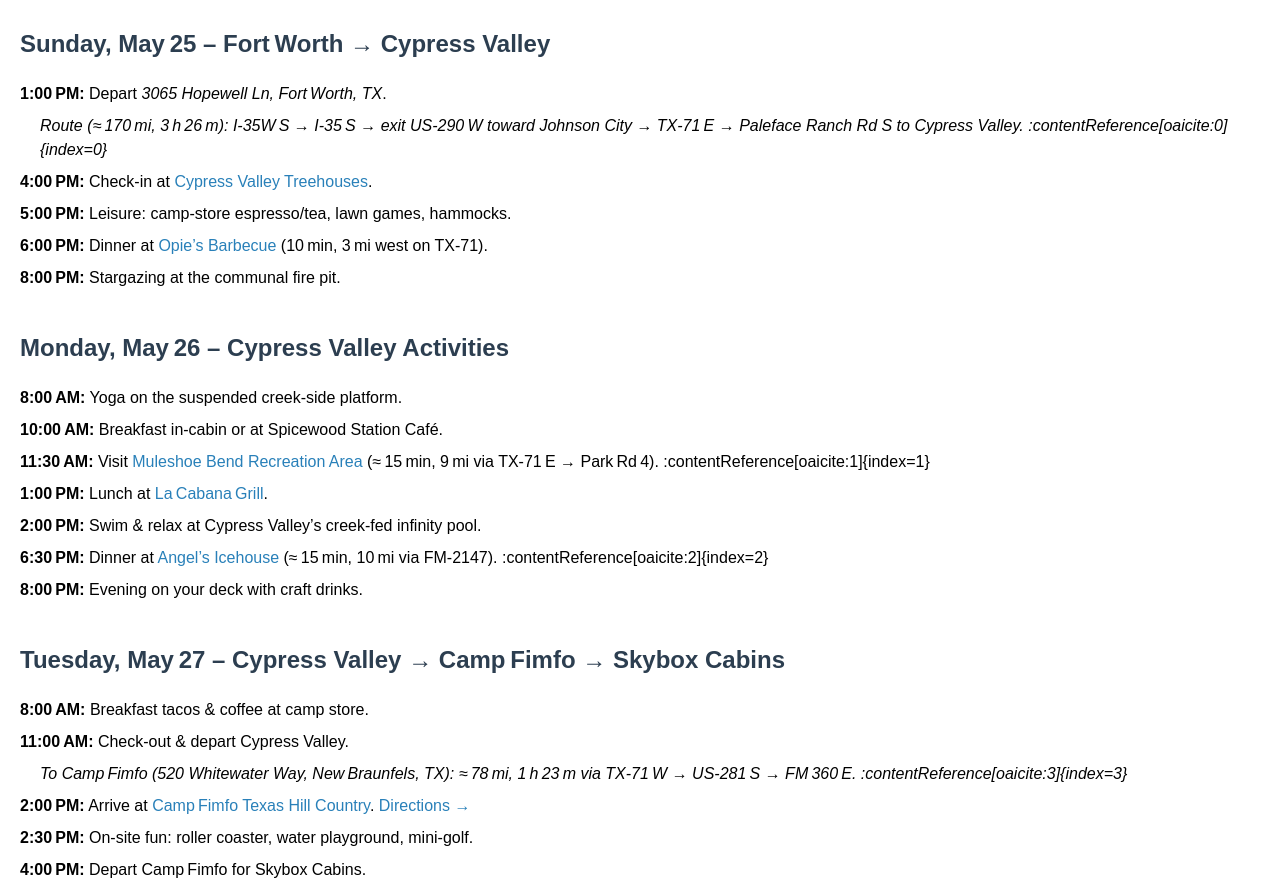
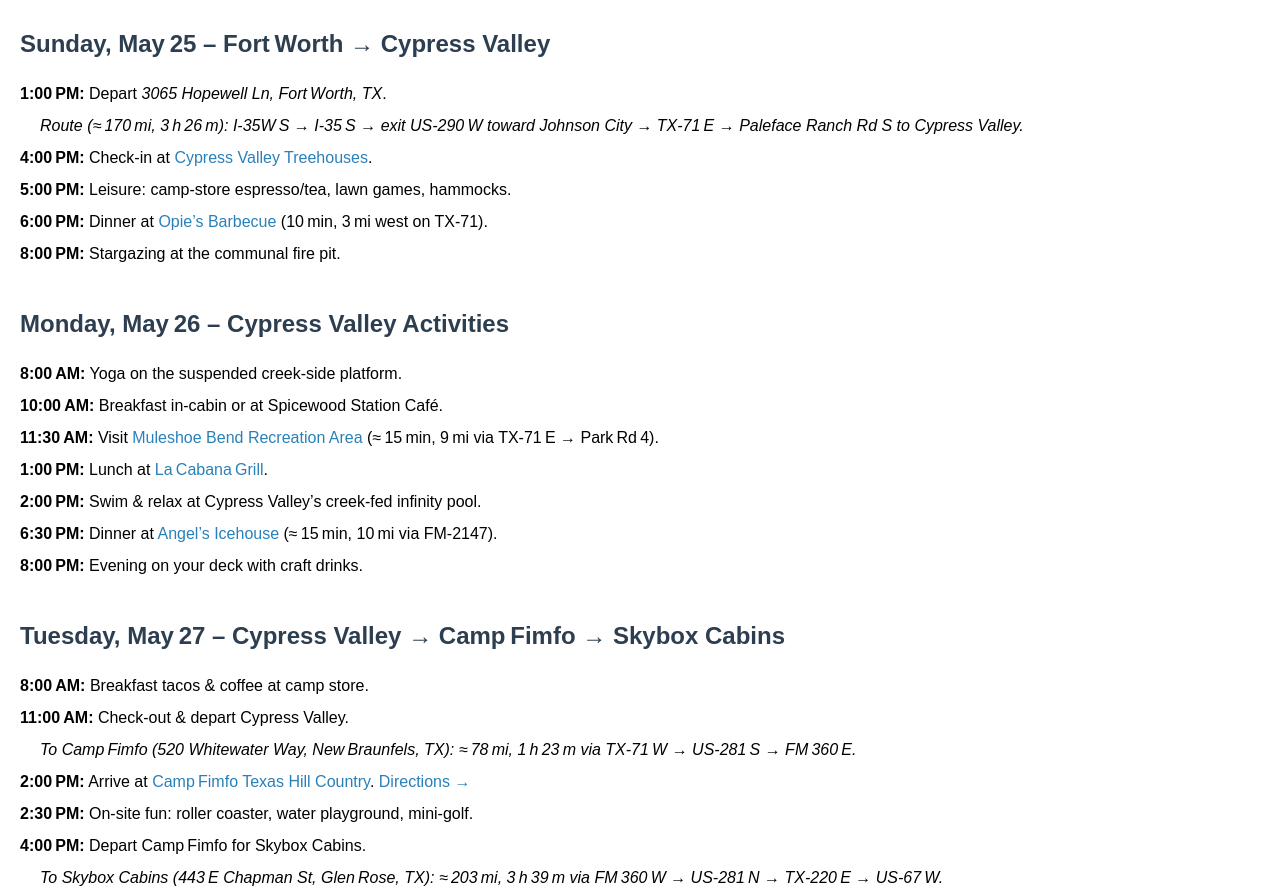
Before and after one commit to jeaton50/Vacation, a plain HTML site: page index.html in a window 1280 px wide. Shown: the part 65-953 px from the top of the page. Drawn offline with Linux system fonts and the light colour scheme.

Commit message:
Update index.html

```diff
--- a/index.html
+++ b/index.html
@@ -22,7 +22,7 @@
     <ul>
       <li><strong>1:00 PM:</strong> Depart <em>3065 Hopewell Ln, Fort Worth, TX</em>.</li>
       <li class="route">
-        Route (≈ 170 mi, 3 h 26 m): I‑35W S → I‑35 S → exit US‑290 W toward Johnson City → TX‑71 E → Paleface Ranch Rd S to Cypress Valley. :contentReference[oaicite:0]{index=0}
+        Route (≈ 170 mi, 3 h 26 m): I‑35W S → I‑35 S → exit US‑290 W toward Johnson City → TX‑71 E → Paleface Ranch Rd S to Cypress Valley.
       </li>
       <li><strong>4:00 PM:</strong> Check‑in at <a href="https://www.cypressvalley.com/" target="_blank">Cypress Valley Treehouses</a>.</li>
       <li><strong>5:00 PM:</strong> Leisure: camp‑store espresso/tea, lawn games, hammocks.</li>
@@ -36,10 +36,10 @@
     <ul>
       <li><strong>8:00 AM:</strong> Yoga on the suspended creek‑side platform.</li>
       <li><strong>10:00 AM:</strong> Breakfast in‑cabin or at Spicewood Station Café.</li>
-      <li><strong>11:30 AM:</strong> Visit <a href="https://lcraparks.com/parks/muleshoe-bend-recreation-area" target="_blank">Muleshoe Bend Recreation Area</a> (≈ 15 min, 9 mi via TX‑71 E → Park Rd 4). :contentReference[oaicite:1]{index=1}</li>
+      <li><strong>11:30 AM:</strong> Visit <a href="https://lcraparks.com/parks/muleshoe-bend-recreation-area" target="_blank">Muleshoe Bend Recreation Area</a> (≈ 15 min, 9 mi via TX‑71 E → Park Rd 4).
       <li><strong>1:00 PM:</strong> Lunch at <a href="https://www.lacabanaspicewood.com/" target="_blank">La Cabana Grill</a>.</li>
       <li><strong>2:00 PM:</strong> Swim & relax at Cypress Valley’s creek‑fed infinity pool.</li>
-      <li><strong>6:30 PM:</strong> Dinner at <a href="https://www.angelsicehouse.com/" target="_blank">Angel’s Icehouse</a> (≈ 15 min, 10 mi via FM‑2147). :contentReference[oaicite:2]{index=2}</li>
+      <li><strong>6:30 PM:</strong> Dinner at <a href="https://www.angelsicehouse.com/" target="_blank">Angel’s Icehouse</a> (≈ 15 min, 10 mi via FM‑2147).
       <li><strong>8:00 PM:</strong> Evening on your deck with craft drinks.</li>
     </ul>
   </div>
@@ -50,7 +50,7 @@
       <li><strong>8:00 AM:</strong> Breakfast tacos & coffee at camp store.</li>
       <li><strong>11:00 AM:</strong> Check‑out & depart Cypress Valley.</li>
       <li class="route">
-        To Camp Fimfo (520 Whitewater Way, New Braunfels, TX): ≈ 78 mi, 1 h 23 m via TX‑71 W → US‑281 S → FM 360 E. :contentReference[oaicite:3]{index=3}
+        To Camp Fimfo (520 Whitewater Way, New Braunfels, TX): ≈ 78 mi, 1 h 23 m via TX‑71 W → US‑281 S → FM 360 E.
       </li>
       <li><strong>2:00 PM:</strong> Arrive at <a href="https://www.campfimfo.com/" target="_blank">Camp Fimfo Texas Hill Country</a>.
         <a href="https://www.google.com/maps/dir/?api=1&destination=520+Whitewater+Way+New+Braunfels+TX+78132" target="_blank">Directions →</a>
@@ -58,7 +58,7 @@
       <li><strong>2:30 PM:</strong> On‑site fun: roller coaster, water playground, mini‑golf.</li>
       <li><strong>4:00 PM:</strong> Depart Camp Fimfo for Skybox Cabins.</li>
       <li class="route">
-        To Skybox Cabins (443 E Chapman St, Glen Rose, TX): ≈ 203 mi, 3 h 39 m via FM 360 W → US‑281 N → TX‑220 E → US‑67 W. :contentReference[oaicite:4]{index=4}
+        To Skybox Cabins (443 E Chapman St, Glen Rose, TX): ≈ 203 mi, 3 h 39 m via FM 360 W → US‑281 N → TX‑220 E → US‑67 W.
       </li>
       <li><strong>6:45 PM:</strong> Check‑in at <a href="https://www.skyboxcabins.com/" target="_blank">Skybox Cabins</a>.</li>
       <li><strong>6:50 PM:</strong> Dinner at <a href="https://www.tripadvisor.com/Restaurant_Review-g55902-d754419-Reviews-Loco_Coyote_Grill-Glen_Rose_Texas.html" target="_blank">Loco Coyote Grill</a> (≈ 5 min, 1 mi). :contentReference[oaicite:5]{index=5}</li>
@@ -84,7 +84,7 @@
       <li><strong>9:00 AM:</strong> Final cabin breakfast & pack.</li>
       <li><strong>11:00 AM:</strong> Check‑out & depart Glen Rose.</li>
       <li class="route">
-        Route home (≈ 56 mi, 54 m): US‑67 E → I‑20 W → I‑30 W → Riverside Blvd → local streets to 3065 Hopewell Ln. :contentReference[oaicite:7]{index=7}
+        Route home (≈ 56 mi, 54 m): US‑67 E → I‑20 W → I‑30 W → Riverside Blvd → local streets to 3065 Hopewell Ln.
       </li>
       <li><strong>12:00 PM:</strong> Arrive back in Fort Worth.</li>
     </ul>
```
